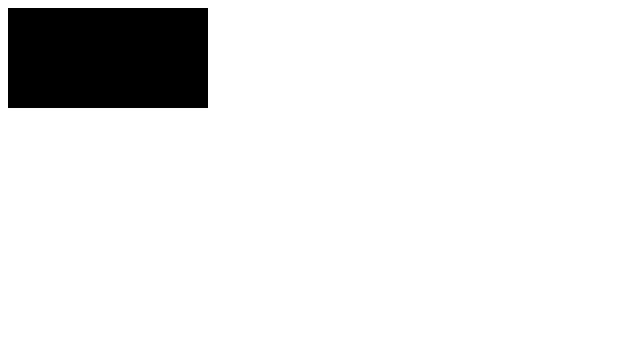
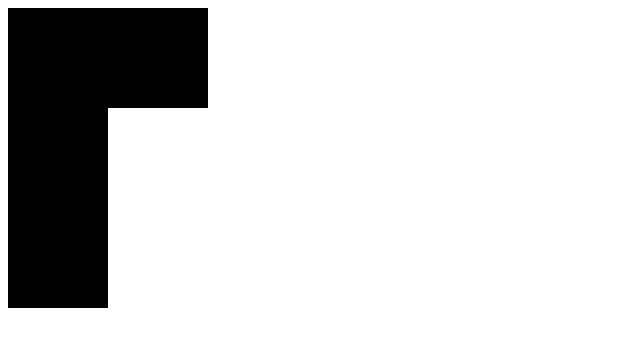
Before and after one commit to JakeGinnivan/emotion-types-sandbox, a React (Create React App) app: page / in a window 1280 px wide. Shown: the top 346 px of the page, without its empty margins (0-640 px from the left). Built offline with nearby package versions, Linux system fonts and the light colour scheme; the HTML template or start-up script is replaced by a standard one.

Commit message:
Add second component to component with props

```diff
--- a/src/App.tsx
+++ b/src/App.tsx
@@ -11,11 +11,22 @@
   background: 'black'
 }, props => ({ width: props.width }))
 
+interface StyledComponentProps2 {
+  height: number
+}
+
+const StyledComponent2 = styled('div')<StyledComponentProps2>({
+  width: 100,
+  height: 100,
+  background: 'black'
+}, props => ({ height: props.height }))
+
 const App: React.FC = () => {
   return (
     <div className="App">
       <header className="App-header">
         <StyledComponent width={200} />
+        <StyledComponent2 height={200} />
       </header>
     </div>
   );
```
Also changed, not shown: 1 other file (tests, documents, lock files or other folders).
